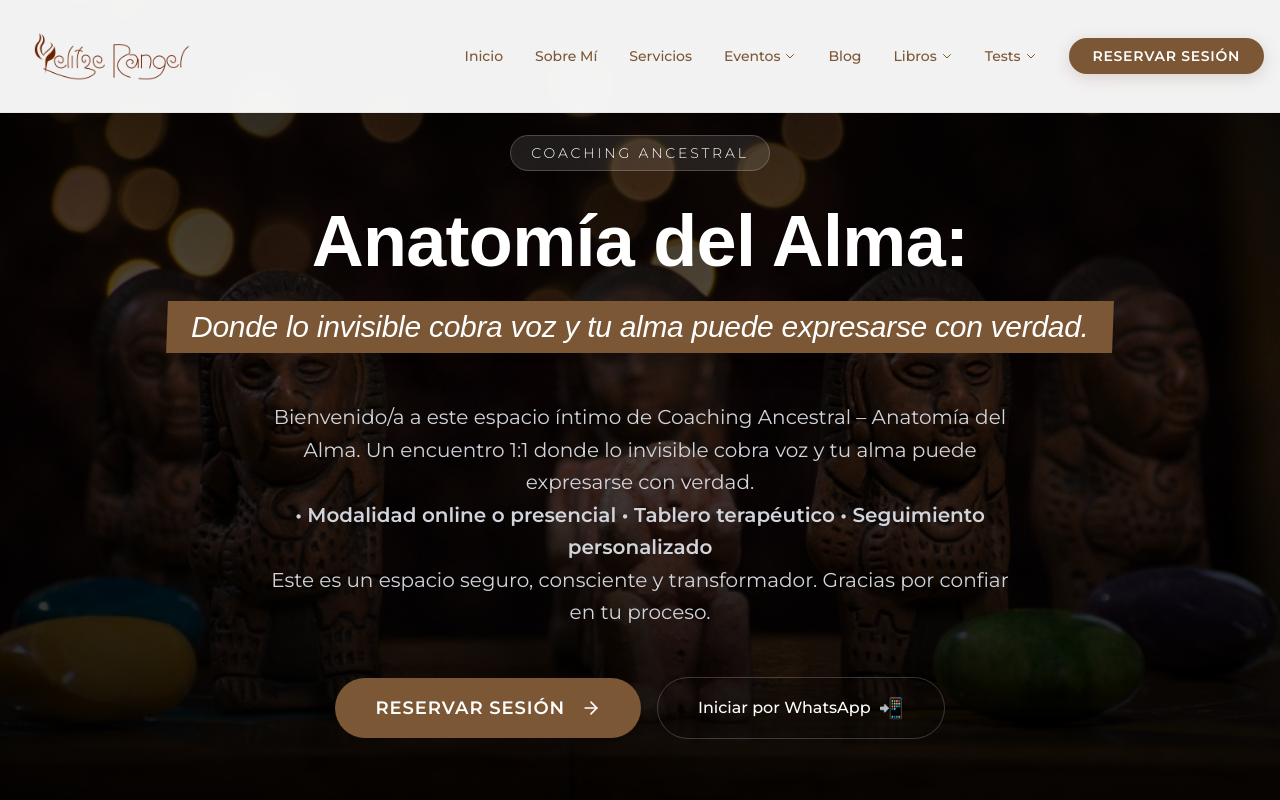
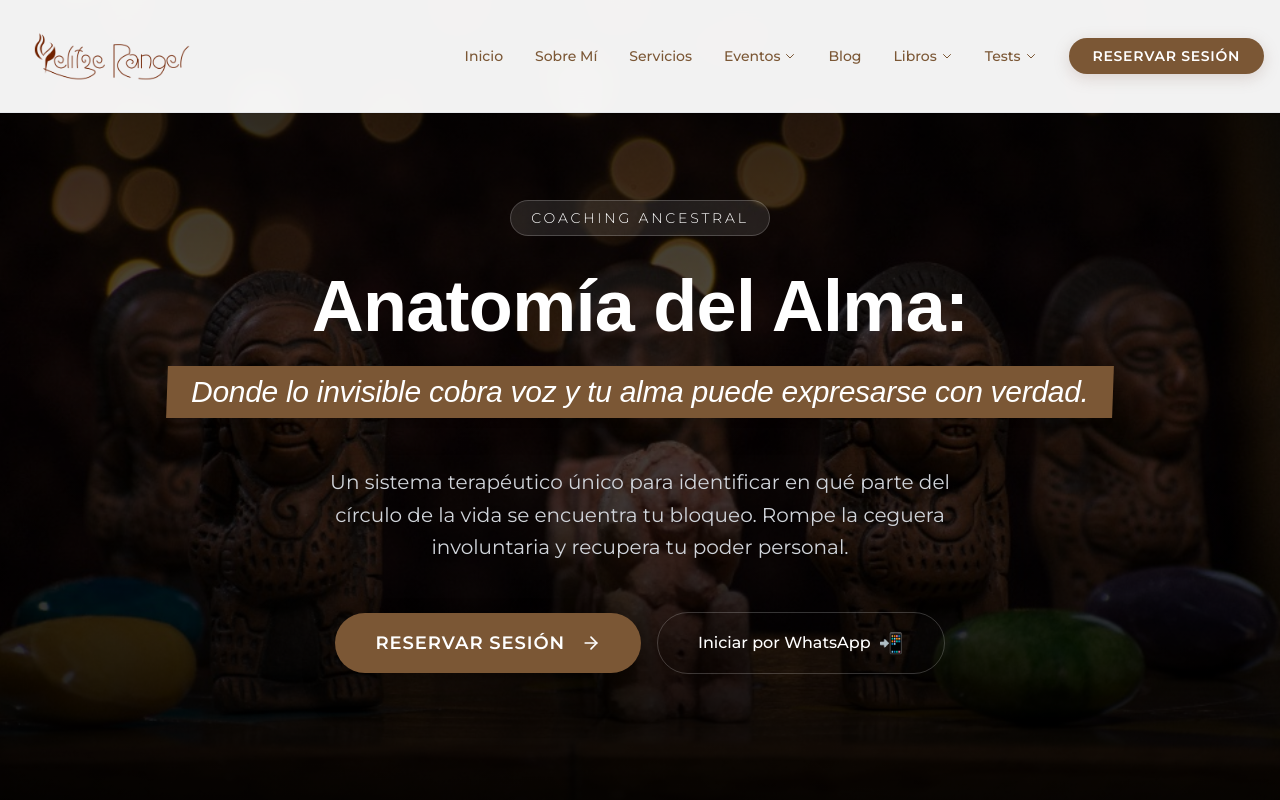
Before and after one commit to yelitzerangeloficialweb-max/yelitze-rangel-web, a Next.js app: page /servicios/coaching-ancestral in a window 1280 px wide. Shown: the top 800 px of the page. Built offline with nearby package versions, Linux system fonts and the light colour scheme; a web font is replaced by a local one.

Commit message:
content: move detailed text only to services page and revert coaching hero text

```diff
--- a/app/(website)/(routes)/servicios/coaching-ancestral/page.tsx
+++ b/app/(website)/(routes)/servicios/coaching-ancestral/page.tsx
@@ -47,11 +47,9 @@ export default function CoachingAncestralPage() {
                                 />
                             </h2>
                         </div>
-                        <div className="max-w-3xl mx-auto">
+                        <div className="max-w-2xl mx-auto">
                             <p className="text-xl text-gray-300 mb-12 leading-relaxed">
-                                Bienvenido/a a este espacio íntimo de Coaching Ancestral – Anatomía del Alma. Un encuentro 1:1 donde lo invisible cobra voz y tu alma puede expresarse con verdad.<br />
-                                <strong>• Modalidad online o presencial • Tablero terapéutico • Seguimiento personalizado</strong><br />
-                                Este es un espacio seguro, consciente y transformador. Gracias por confiar en tu proceso.
+                                Un sistema terapéutico único para identificar en qué parte del círculo de la vida se encuentra tu bloqueo. Rompe la ceguera involuntaria y recupera tu poder personal.
                             </p>
                         </div>
                         <div className="flex flex-col md:flex-row gap-4 justify-center items-center">
```
